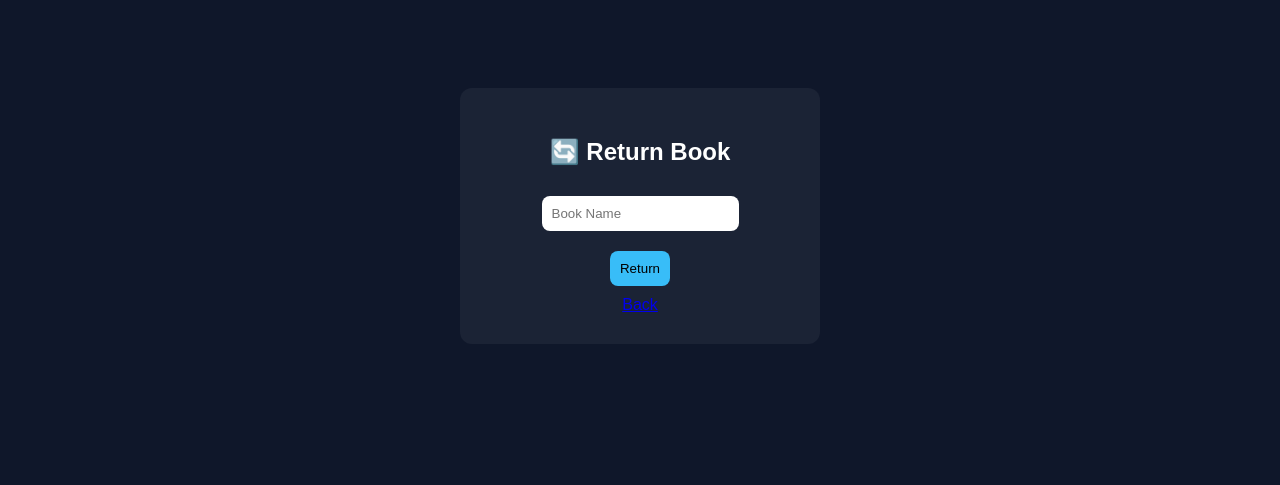
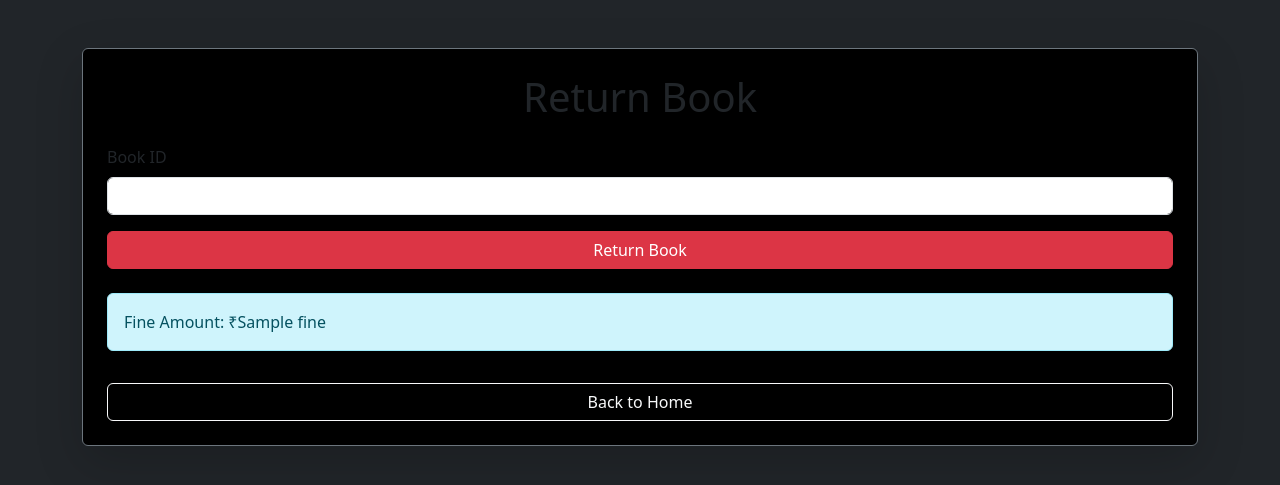
Before and after one commit to lakshya17-K/Library-Managment-, a Flask app: template templates/return_book.html in a window 1280 px wide. Shown: the top 485 px of the page. Run offline with Flask 3, Linux system fonts and the light colour scheme; the template is opened without the code that fills it: most values are stand-ins (such as "Sample title", 1, 10 or a date in 2020); parts of the project's set-up code (start-up, migrations or seed data) failed here and were passed over.

Commit message:
Refactor return book page with Bootstrap styling

```diff
--- a/templates/return_book.html
+++ b/templates/return_book.html
@@ -1,50 +1,88 @@
 <!DOCTYPE html>
-<html>
+<html lang="en">
+
 <head>
+
+    <meta charset="UTF-8">
+
+    <meta name="viewport"
+          content="width=device-width, initial-scale=1.0">
+
     <title>Return Book</title>
 
-    <style>
-        body {
-            font-family: Arial;
-            background: #0f172a;
-            color: white;
-            text-align: center;
-            padding-top: 80px;
-        }
+    <link href="https://cdn.jsdelivr.net/npm/bootstrap@5.3.3/dist/css/bootstrap.min.css"
+          rel="stylesheet">
 
-        .box {
-            background: rgba(255,255,255,0.05);
-            padding: 30px;
-            width: 300px;
-            margin: auto;
-            border-radius: 12px;
-        }
+    <link href="https://unpkg.com/aos@2.3.4/dist/aos.css"
+          rel="stylesheet">
 
-        input, button {
-            padding: 10px;
-            margin: 10px;
-            border-radius: 8px;
-            border: none;
-        }
-
-        button {
-            background: #38bdf8;
-        }
-    </style>
 </head>
 
-<body>
+<body class="bg-dark text-light">
 
-<div class="box">
-    <h2>🔄 Return Book</h2>
+    <div class="container mt-5">
 
-    <form action="/return_book" method="POST">
-        <input name="title" placeholder="Book Name" required><br>
-        <button type="submit">Return</button>
-    </form>
+        <div class="card bg-black border-secondary shadow-lg p-4"
+             data-aos="fade-down">
 
-    <a href="/">Back</a>
-</div>
+            <h1 class="mb-4 text-center">
+                Return Book
+            </h1>
+
+            <form method="POST">
+
+                <div class="mb-3">
+
+                    <label class="form-label">
+                        Book ID
+                    </label>
+
+                    <input type="number"
+                           name="book_id"
+                           class="form-control"
+                           required>
+
+                </div>
+
+                <button type="submit"
+                        class="btn btn-danger w-100">
+
+                    Return Book
+
+                </button>
+
+            </form>
+
+            {% if fine is not none %}
+
+            <div class="alert alert-info mt-4"
+                 data-aos="zoom-in">
+
+                Fine Amount: ₹{{ fine }}
+
+            </div>
+
+            {% endif %}
+
+            <a href="/"
+               class="btn btn-outline-light mt-3">
+
+                Back to Home
+
+            </a>
+
+        </div>
+
+    </div>
+
+    <script src="https://unpkg.com/aos@2.3.4/dist/aos.js"></script>
+
+    <script>
+        AOS.init({
+            duration: 1000,
+            once: true
+        });
+    </script>
 
 </body>
 </html>
```
